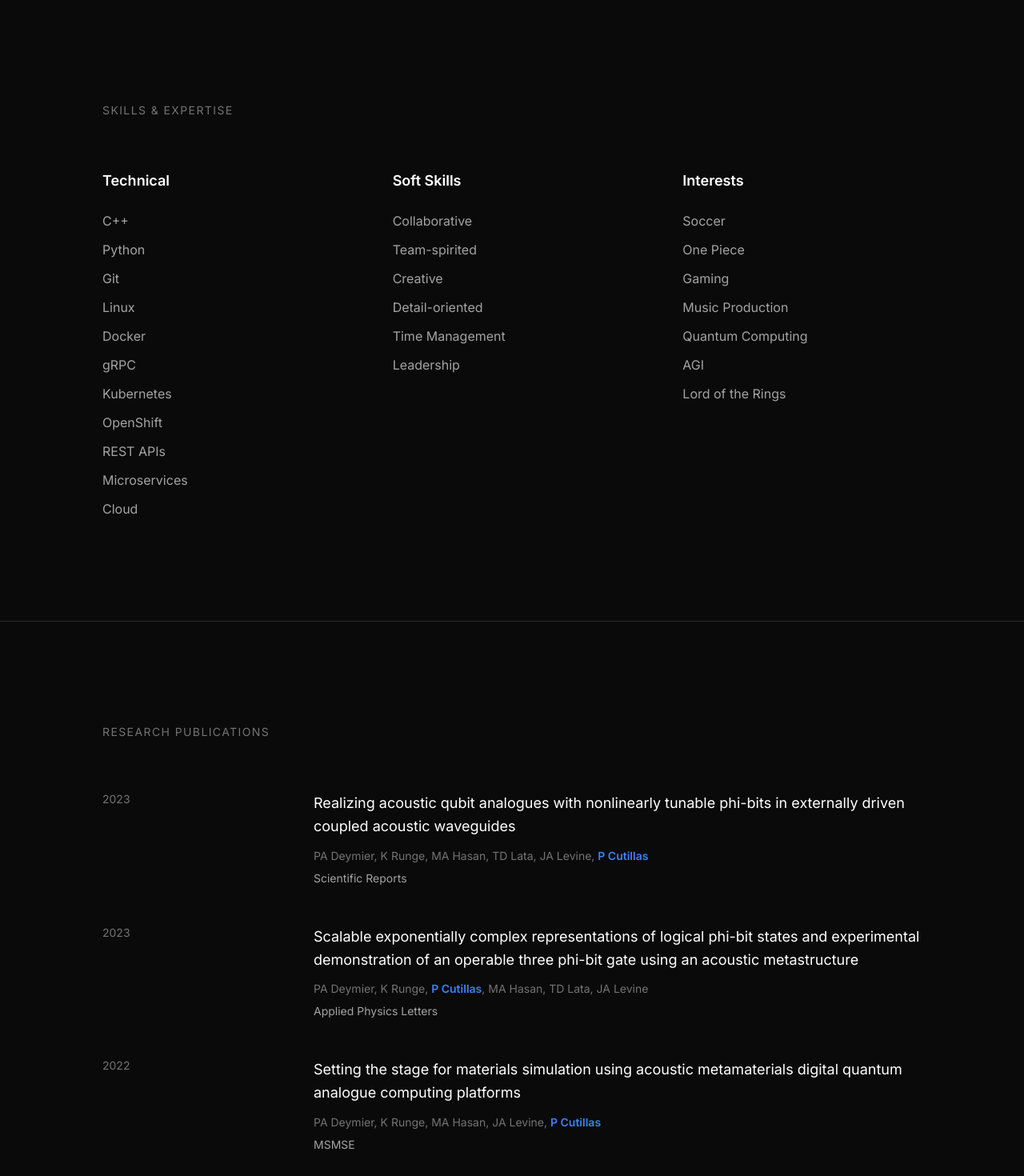
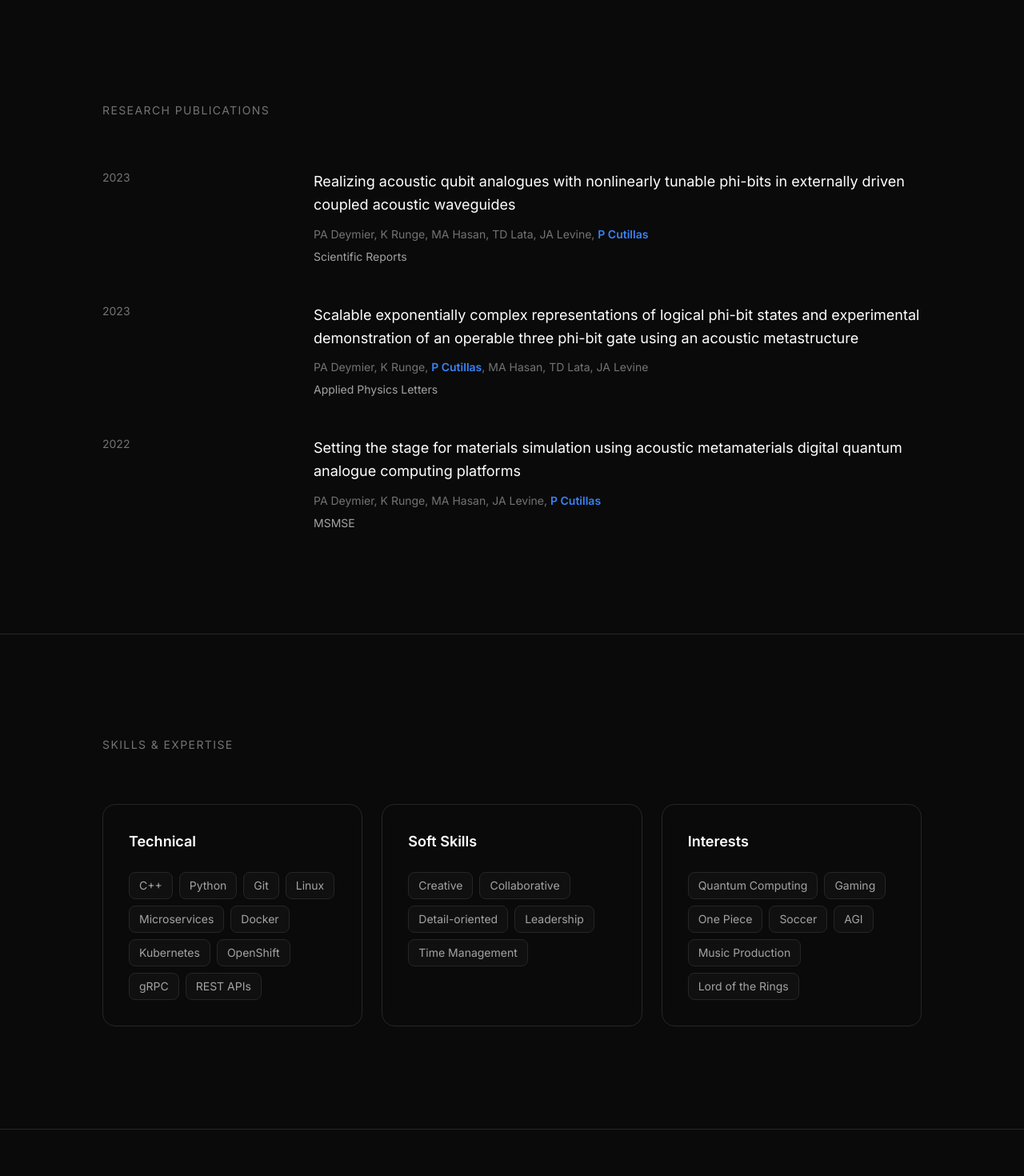
Before and after one commit to pcutillas/PersonalWebsite, a Next.js app: page / in a window 1280 px wide. Shown: the part 3760-5230 px from the top of the page at 80% size. Built offline with nearby package versions, Linux system fonts and the light colour scheme.

Commit message:
Improve skills section and layout

```diff
--- a/app/page.tsx
+++ b/app/page.tsx
@@ -526,54 +526,6 @@ export default function Home() {
                 </div>
             </section>
 
-            {/* Skills Section */}
-            <section className="group py-32 px-6 border-t border-neutral-800">
-                <div className="max-w-5xl mx-auto">
-                    <motion.h2
-                        initial={{ opacity: 0, y: 20 }}
-                        whileInView={{ opacity: 1, y: 0 }}
-                        viewport={{ once: true }}
-                        className="text-sm uppercase tracking-widest text-neutral-500 mb-16 group-hover:text-transparent group-hover:bg-clip-text group-hover:bg-gradient-to-r group-hover:from-blue-500 group-hover:to-purple-700 transition-all duration-300 cursor-default"
-                    >
-                        Skills & Expertise
-                    </motion.h2>
-
-                    <div className="grid md:grid-cols-3 gap-16">
-                        {[
-                            {
-                                title: "Technical",
-                                skills: ['C++', 'Python', 'Git', 'Linux', 'Docker', 'gRPC', 'Kubernetes', 'OpenShift', 'REST APIs', 'Microservices', 'Cloud']
-                            },
-                            {
-                                title: "Soft Skills",
-                                skills: ['Collaborative', 'Team-spirited', 'Creative', 'Detail-oriented', 'Time Management', 'Leadership']
-                            },
-                            {
-                                title: "Interests",
-                                skills: ['Soccer', 'One Piece', 'Gaming', 'Music Production', 'Quantum Computing', 'AGI', 'Lord of the Rings']
-                            }
-                        ].map((category, index) => (
-                            <motion.div
-                                key={index}
-                                initial={{ opacity: 0, y: 20 }}
-                                whileInView={{ opacity: 1, y: 0 }}
-                                viewport={{ once: true }}
-                                transition={{ delay: index * 0.1, duration: 0.8 }}
-                            >
-                                <h3 className="text-lg font-semibold mb-6">{category.title}</h3>
-                                <div className="space-y-3">
-                                    {category.skills.map((skill, i) => (
-                                        <div key={i} className="text-neutral-400">
-                                            {skill}
-                                        </div>
-                                    ))}
-                                </div>
-                            </motion.div>
-                        ))}
-                    </div>
-                </div>
-            </section>
-
             {/* Publications Section */}
             <section className="group py-32 px-6 border-t border-neutral-800">
                 <div className="max-w-5xl mx-auto">
@@ -652,6 +604,76 @@ export default function Home() {
                 </div>
             </section>
 
+            {/* Skills Section */}
+            <section className="group py-32 px-6 border-t border-neutral-800">
+                <div className="max-w-5xl mx-auto">
+                    <motion.h2
+                        initial={{ opacity: 0, y: 20 }}
+                        whileInView={{ opacity: 1, y: 0 }}
+                        viewport={{ once: true }}
+                        className="text-sm uppercase tracking-widest text-neutral-500 mb-16 group-hover:text-transparent group-hover:bg-clip-text group-hover:bg-gradient-to-r group-hover:from-blue-500 group-hover:to-purple-700 transition-all duration-300 cursor-default"
+                    >
+                        Skills & Expertise
+                    </motion.h2>
+
+                    <div className="grid md:grid-cols-3 gap-6">
+                        {[
+                            {
+                                title: "Technical",
+                                skills: ['C++', 'Python', 'Git', 'Linux', 'Microservices', 'Docker', 'Kubernetes', 'OpenShift', 'gRPC', 'REST APIs']
+                            },
+                            {
+                                title: "Soft Skills",
+                                skills: ['Creative', 'Collaborative', 'Detail-oriented', 'Leadership', 'Time Management']
+                            },
+                            {
+                                title: "Interests",
+                                skills: ['Quantum Computing', 'Gaming', 'One Piece', 'Soccer', 'AGI', 'Music Production', 'Lord of the Rings']
+                            }
+                        ].map((category, index) => {
+                            return (
+                                <motion.div
+                                    key={index}
+                                    initial={{ opacity: 0, y: 30 }}
+                                    whileInView={{ opacity: 1, y: 0 }}
+                                    viewport={{ once: true }}
+                                    transition={{ delay: index * 0.15, duration: 0.8 }}
+                                    className="group/card"
+                                >
+                                    <div className="relative h-full border border-neutral-800 rounded-2xl overflow-hidden bg-neutral-950 hover:border-neutral-700 transition-all duration-500 p-8">
+                                        {/* Subtle background glow */}
+                                        <div className="absolute inset-0 bg-gradient-to-br from-blue-500/5 via-transparent to-purple-700/5 opacity-0 group-hover/card:opacity-100 transition-opacity duration-500" />
+
+                                        <div className="relative z-10">
+                                            <h3 className="text-lg font-semibold mb-6 transition-all duration-300 group-hover/card:text-transparent group-hover/card:bg-clip-text group-hover/card:bg-gradient-to-r group-hover/card:from-blue-400 group-hover/card:to-purple-600">
+                                                {category.title}
+                                            </h3>
+                                            <div className="flex flex-wrap gap-2">
+                                                {category.skills.map((skill, i) => (
+                                                    <motion.div
+                                                        key={i}
+                                                        initial={{ opacity: 0, scale: 0.8 }}
+                                                        whileInView={{ opacity: 1, scale: 1 }}
+                                                        viewport={{ once: true }}
+                                                        transition={{ delay: index * 0.15 + i * 0.05, duration: 0.4 }}
+                                                        className="px-3 py-1.5 bg-neutral-900/50 border border-neutral-800 rounded-lg text-sm text-neutral-400 hover:text-neutral-300 transition-all duration-300 cursor-default group-hover/card:text-neutral-300 group-hover/card:border-neutral-700"
+                                                    >
+                                                        {skill}
+                                                    </motion.div>
+                                                ))}
+                                            </div>
+                                        </div>
+
+                                        {/* Bottom gradient accent */}
+                                        <div className="absolute inset-x-0 bottom-0 h-1 bg-gradient-to-r from-blue-500 to-purple-700 opacity-0 group-hover/card:opacity-100 transition-opacity duration-300" />
+                                    </div>
+                                </motion.div>
+                            );
+                        })}
+                    </div>
+                </div>
+            </section>
+
             {/* Footer */}
             <footer className="py-16 px-6 border-t border-neutral-800">
                 <div className="max-w-5xl mx-auto">
```
